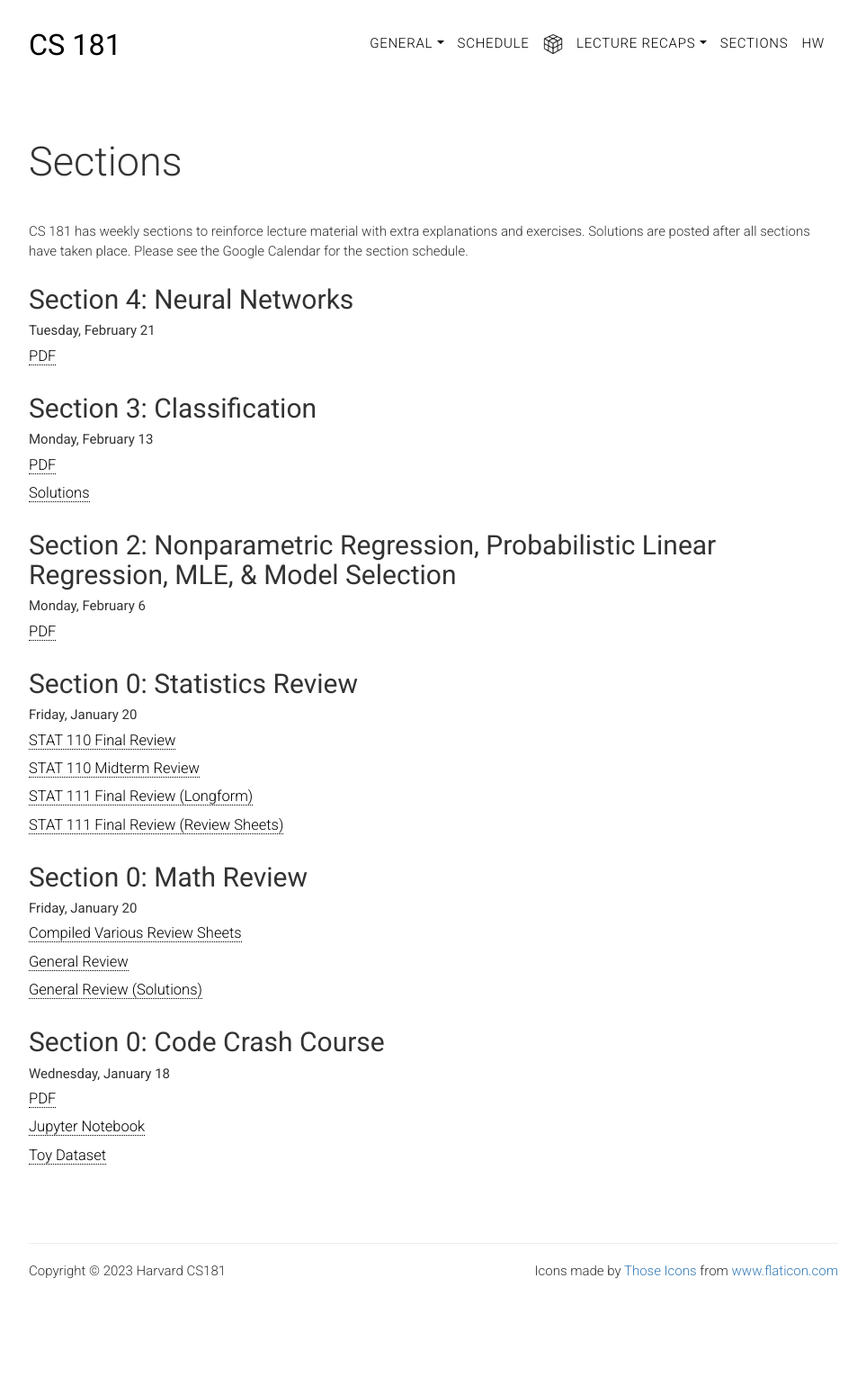
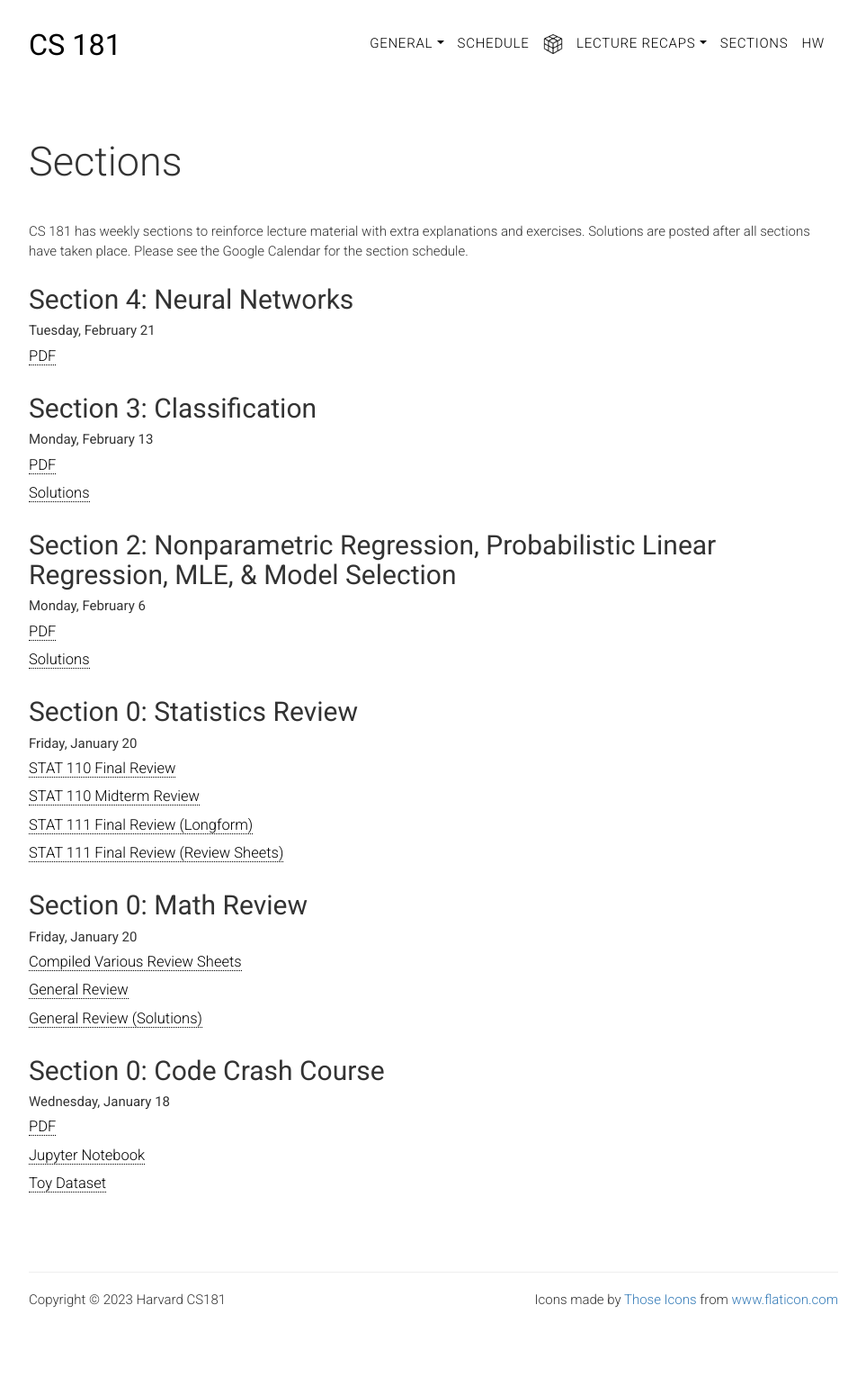
Before and after one commit to harvard-ml-courses/cs181-web, a Jekyll site: the page built from sections.html, in a window 1280 px wide. Shown: the whole page at 90% size, without its empty margins (158-1121 px from the left). Built offline with Jekyll 4.4.1, drawn with Linux system fonts in a browser that asks for light colours; before the commit the page ends 1499 px from its top, so only the background shows below that.

Commit message:
Update sections.html

```diff
--- a/sections.html
+++ b/sections.html
@@ -41,6 +41,7 @@
         <p class="head-subtitle">Monday, February 6</p>
         <ul class="lists">
             <li><a href="sections/sec02/02.pdf" target="_blank">PDF</a></li>
+            <li><a href="sections/sec02/sol02.pdf" target="_blank">Solutions</a></li>
         </ul>
 
         <h2 class="title" id="sec0">Section 0: Statistics Review</h2>
```
